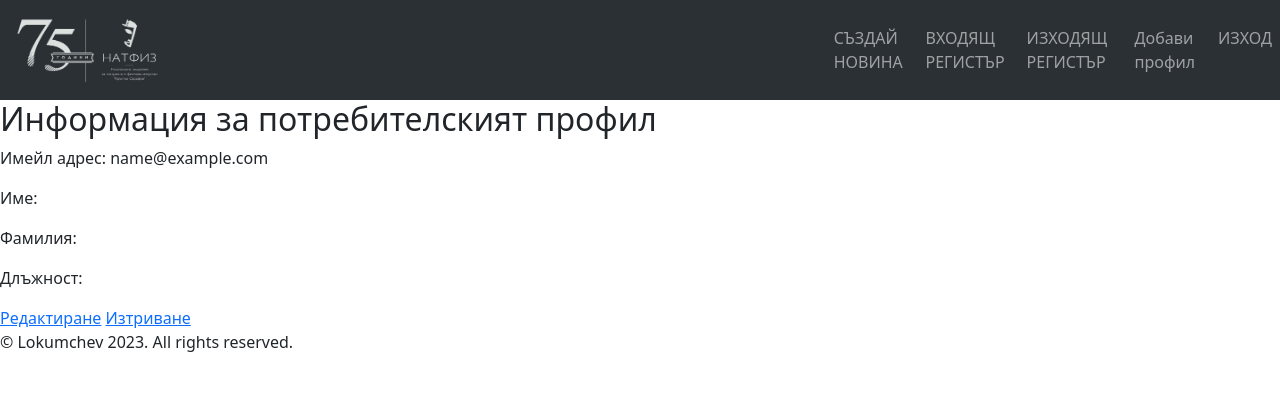
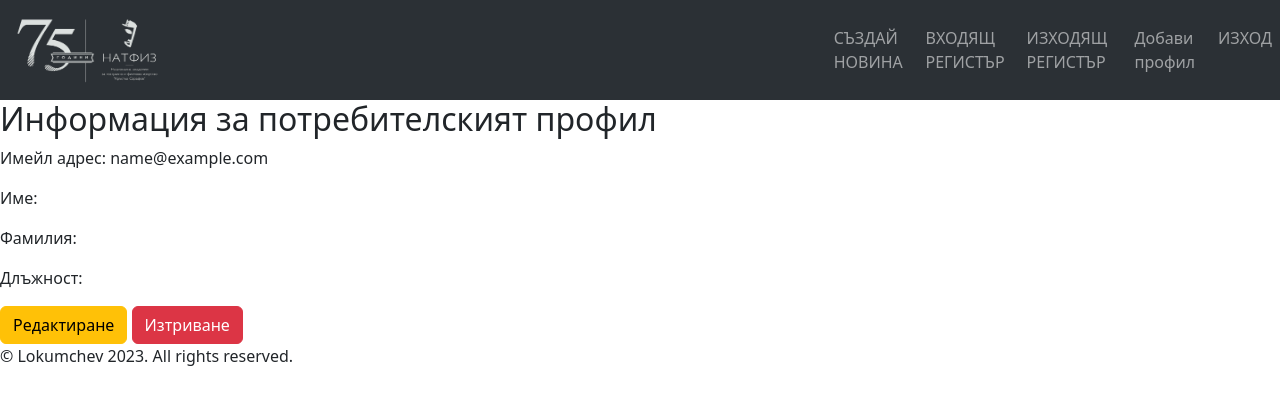
Before and after one commit to stefanov13/Registry-Office, a Django app: page /auth/user-details/ in a window 1280 px wide. Shown: the top 405 px of the page. Run offline with Django 4.2, Linux system fonts and the light colour scheme; the visitor is signed in with stand-in values (Sample User, id 1).

Commit message:
add bootstrap styles

```diff
--- a/registry_office/apps/accounts/templates/accounts/user-details.html
+++ b/registry_office/apps/accounts/templates/accounts/user-details.html
@@ -10,8 +10,8 @@
         <p>Име: <span>{{ request.user.profile.first_name }}</span></p>
         <p>Фамилия: <span>{{ request.user.profile.last_name }}</span></p>
         <p>Длъжност: <span>{{ request.user.profile.position }}</span></p>
-        <a href="{% url 'user-edit' %}">Редактиране</a>
-        <a href="{% url 'user-delete' %}">Изтриване</a>
+        <a class="btn btn-warning" href="{% url 'user-edit' %}">Редактиране</a>
+        <a class="btn btn-danger" href="{% url 'user-delete' %}">Изтриване</a>
 
     </section>
 
```
